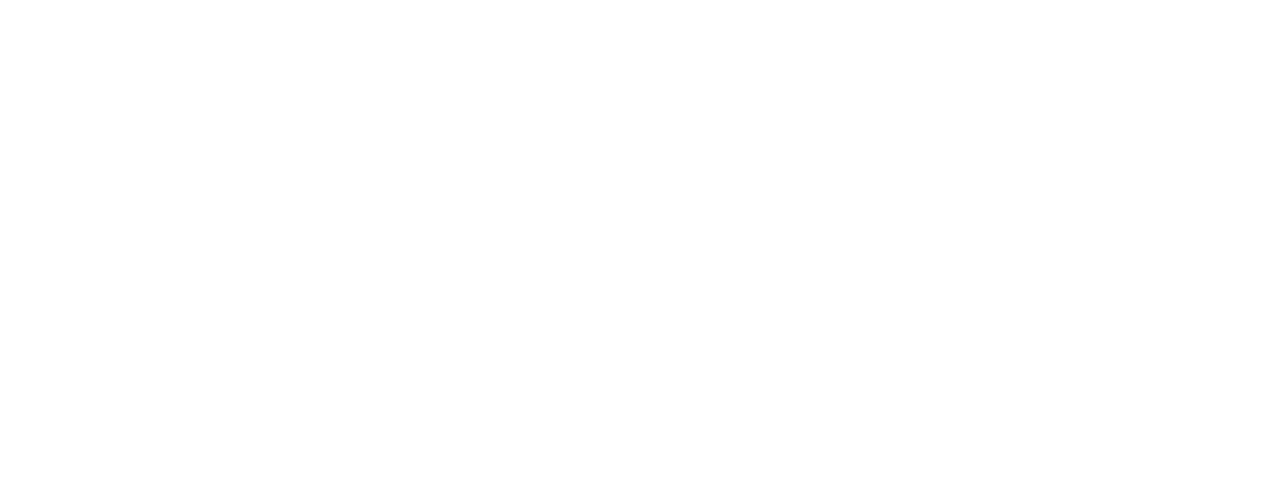
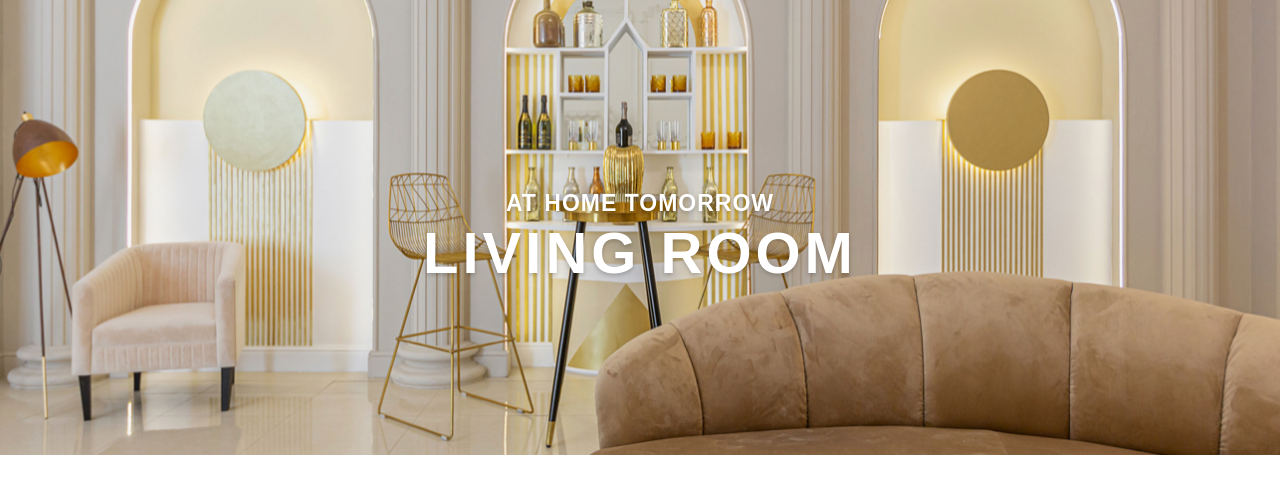
Before and after one commit to almack131216/at-home-tomorrow, a React (Create React App) app: page /living-room in a window 1280 px wide. Before the commit this address had no page. Shown: the top 494 px of the page. Built offline with nearby package versions, Linux system fonts and the light colour scheme.

Commit message:
r4 | +Page (category page) (basic)

```diff
--- a/src/App.js
+++ b/src/App.js
@@ -2,6 +2,7 @@
 import Home from './pages/Home'
 import About from './pages/About'
 import Styles from './pages/Styles'
+import CategoryPage from './pages/Category';
 
 function App() {
   return (
@@ -9,6 +10,7 @@
       <BrowserRouter>
         <Routes>
           <Route path='/' element={<Home />} />
+          <Route path='/living-room' element={<CategoryPage />} />
           <Route path='/about' element={<About />} />
           <Route path='/styles' element={<Styles />} />
         </Routes>
--- a/src/assets/data.js
+++ b/src/assets/data.js
@@ -8,30 +8,35 @@
     {
         "id": 1,
         "name": "Living Room",
+        "url": "/living-room",
         "swatchColorNo": 1,
         "image_url": image1
     },
     {
         "id": 2,
         "name": "Kitchen",
+        "url": "/",
         "swatchColorNo": 2,
         "image_url": image2
     },
     {
         "id": 3,
         "name": "Bathroom",
+        "url": "/",
         "swatchColorNo": 3,
         "image_url": image3
     },
     {
         "id": 4,
         "name": "Bathroom",
+        "url": "/",
         "swatchColorNo": 4,
         "image_url": image4
     },
     {
         "id": 5,
         "name": "Bathroom",
+        "url": "/",
         "swatchColorNo": 5,
         "image_url": image5
     }
--- a/src/assets/scss/_typography.scss
+++ b/src/assets/scss/_typography.scss
@@ -9,7 +9,7 @@
 
 body {
   font-family: var(--font-body);
-  font-weight: normal;
+  font-weight: 400;
   font-size: 1.6rem;
   line-height: 2.4rem;
   color: var(--color-text);
@@ -28,12 +28,13 @@
 }
 
 h1 {
+  font-family: var(--font-heading-semibold);
   font-size: 3.8rem;
   line-height: 5.0rem;
-  font-weight: 700;
-
+  font-weight: 600;
 
   strong {
+    font-family: var(--font-heading);
     font-size: 6.6rem;
     line-height: 5.0rem;
     font-weight:700;
--- a/src/components/Hero/index.jsx
+++ b/src/components/Hero/index.jsx
@@ -1,8 +1,8 @@
 import React from "react"
 
-const Hero = ({bgImg, h1Text, h1El, pText}) => {
+const Hero = ({bgImg, h1Text, h1El, pText, classes}) => {
   return (
-    <div className='hero hero-image' style={bgImg ? {backgroundImage: `url(${bgImg})`} : null}>
+    <div className={`hero hero-image ${classes}`} style={bgImg ? {backgroundImage: `url(${bgImg})`} : null}>
       <div className='hero__text'>
         {h1Text ? <h1>{h1Text}</h1> : null}
         {h1El ? h1El : null}
--- a/src/components/Hero/index.scss
+++ b/src/components/Hero/index.scss
@@ -41,4 +41,14 @@
             font-size:2.1rem;
         }
     }
+
+    &.hero--category {
+        h1 {
+            font-size:2.3rem;
+
+            strong {
+                font-size:5.8rem;
+            }
+        }
+    }
 }
--- a/src/components/PanelBtns/index.jsx
+++ b/src/components/PanelBtns/index.jsx
@@ -22,7 +22,7 @@
       <div className='panel-btns-container'>
         {data.map((item) => (
           <div key={item.id} className='panel-btn'>
-            <Link to='/'>
+            <Link to={item.url}>
               <div
                 className={`panel-btn__img-container detail detail--bgColor${item.swatchColorNo}`}
               >
--- /dev/null
+++ b/src/pages/Category/index.jsx
@@ -0,0 +1,25 @@
+import { useState, useEffect } from "react"
+// Components
+import Hero from "../../components/Hero"
+import Loading from "../../components/Loading"
+import HeroBg from "../../assets/images/hero/living-room.jpg"
+
+const CategoryPage = () => {
+  const [loading, setLoading] = useState(false);
+  const h1El = <h1>At Home Tomorrow <strong>Living Room</strong></h1>
+
+  useEffect(() => {
+    document.title = "Home"
+  }, [])
+
+  return (
+    <>
+      <div className='page-container'>
+        <Hero bgImg={HeroBg} h1El={h1El} classes="hero--category" />
+        {loading && <Loading />}
+      </div>
+    </>
+  )
+}
+
+export default CategoryPage
--- /dev/null
+++ b/src/pages/Category/index.scss
@@ -0,0 +1 @@
+// ----- Category -----
--- a/src/pages/Home/index.jsx
+++ b/src/pages/Home/index.jsx
@@ -2,7 +2,7 @@
 // Components
 import Hero from "../../components/Hero"
 import Loading from "../../components/Loading"
-import HeroBg from "../../assets/images/shutterstock_1654319035.jpg"
+import HeroBg from "../../assets/images/hero/shutterstock_1654319035.jpg"
 import SectionTitle from "../../components/SectionTitle"
 import PanelBtns from "../../components/PanelBtns"
 // Hook
```
Also changed, not shown: src/assets/images/hero/living-room.jpg (added), src/assets/images/hero/shutterstock_1654319035.jpg (renamed from src/assets/images/shutterstock_1654319035.jpg).
